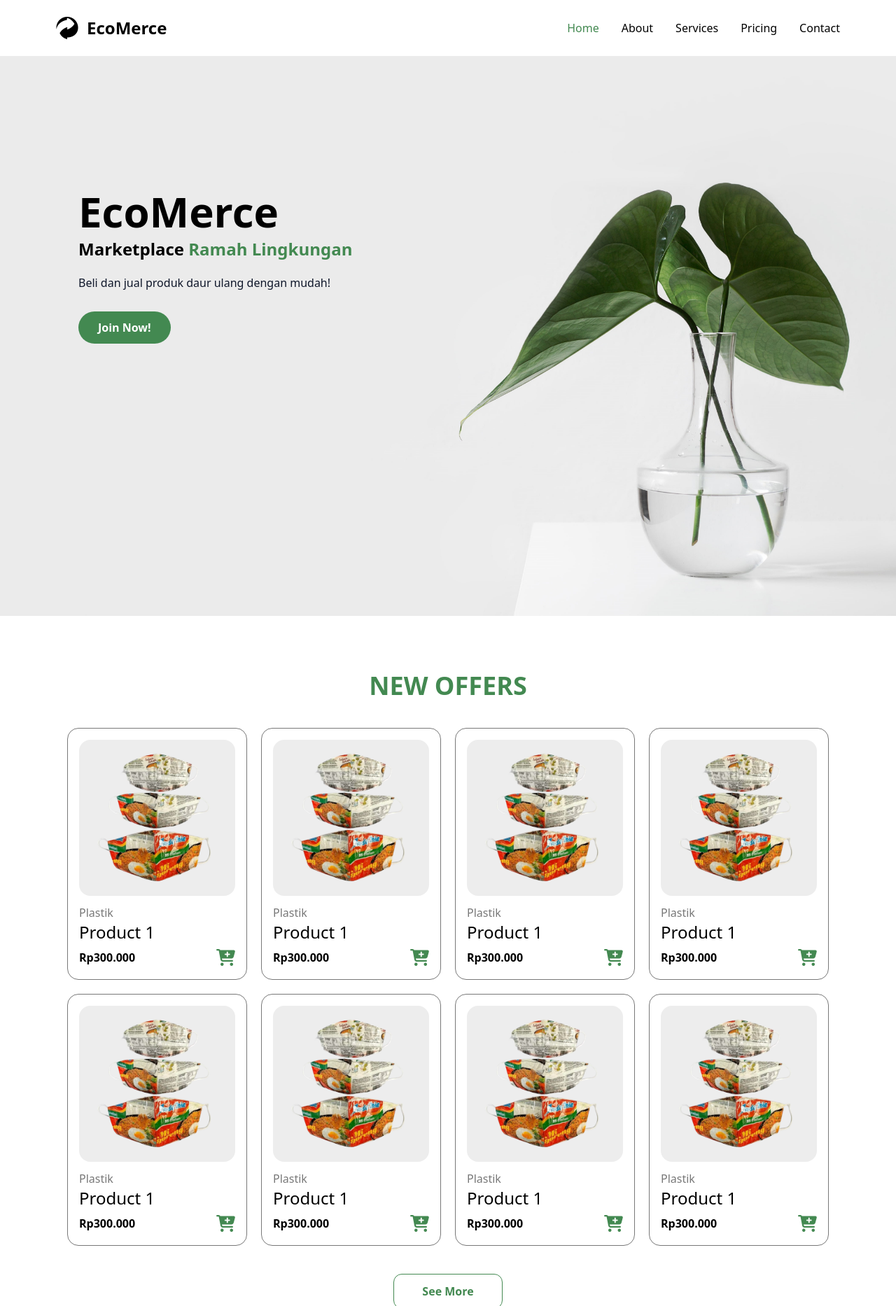
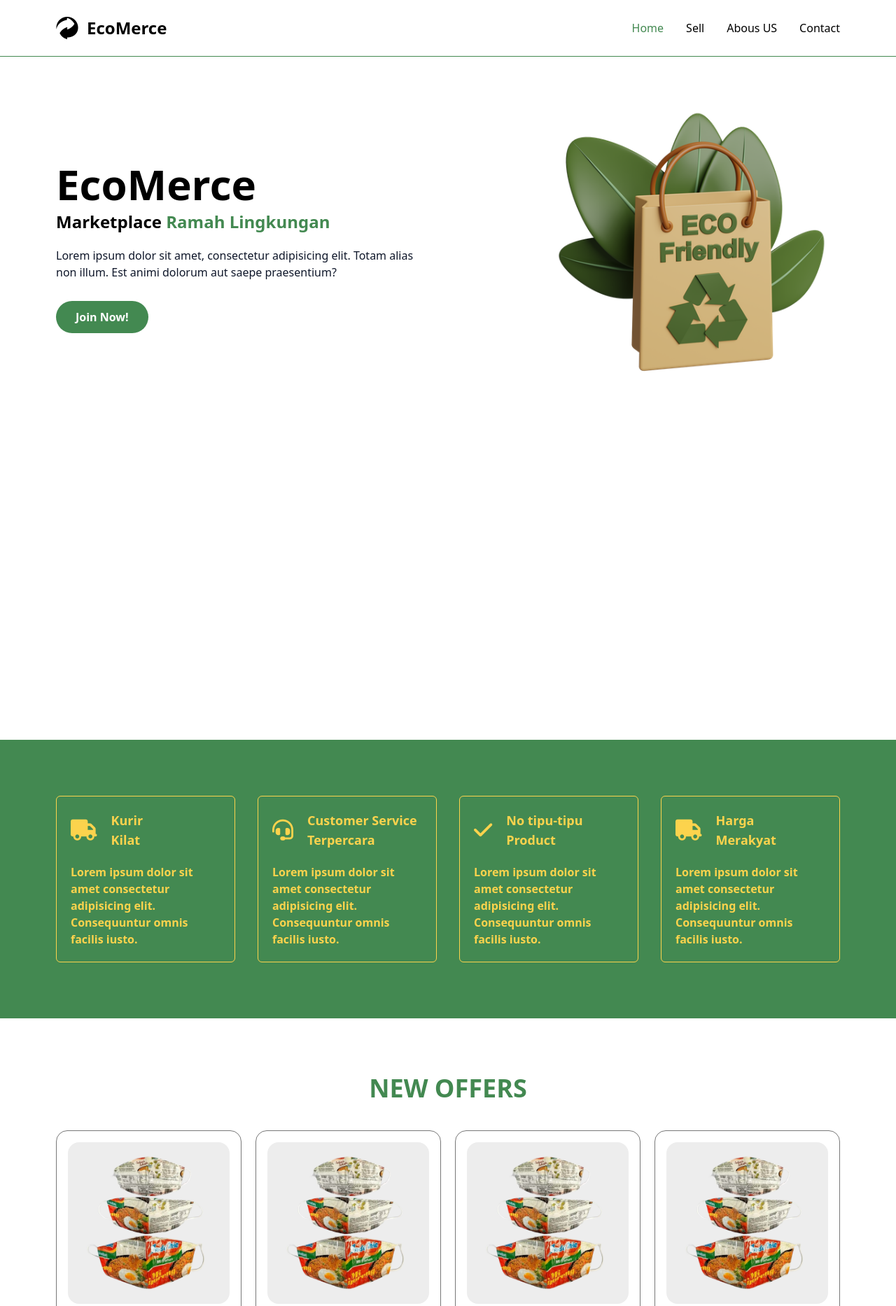
Before and after one commit to tegupraditya/UAS_WEB, a website: page index.html in a window 1280 px wide. Shown: the top 1866 px of the page at 70% size. Drawn offline with Linux system fonts and the light colour scheme.

Commit message:
add & update section: home, services

```diff
--- a/index.html
+++ b/index.html
@@ -1,15 +1,17 @@
 <!DOCTYPE html>
 <html lang="en">
-
   <head>
     <meta charset="UTF-8" />
     <meta name="viewport" content="width=device-width, initial-scale=1.0" />
     <link href="/dist/output.css" rel="stylesheet" />
-  <link rel="stylesheet" href="https://cdnjs.cloudflare.com/ajax/libs/font-awesome/6.5.2/css/all.min.css" />
+    <link
+      rel="stylesheet"
+      href="https://cdnjs.cloudflare.com/ajax/libs/font-awesome/6.5.2/css/all.min.css"
+    />
     <title>EcoMerce</title>
     <style>
       .bg-home {
-      background-image: url("/src/assets/img/landing-page.jpg");
+        background-image: url("/src/assets/img/bg-landing-page.jpg");
         background-size: cover;
         background-position: center;
       }
@@ -17,59 +19,97 @@
   </head>
 
   <body>
-
     <!-- Navbar Start -->
-  <nav class="sticky top-0 z-50 bg-white border-gray-200 dark:bg-gray-900">
-    <div class="max-w-screen-xl flex flex-wrap items-center justify-between mx-auto p-6 px-20">
-      <a href="https://flowbite.com/" class="flex items-center space-x-3 rtl:space-x-reverse">
-        <img src="/src/assets/img/logo.png" class="h-8 text-primary" alt="Flowbite Logo" />
-        <span class="self-center text-2xl font-bold whitespace-nowrap">EcoMerce</span>
+    <nav
+      class="sticky top-0 z-50 border-b bg-white border-primary dark:bg-gray-900"
+    >
+      <div
+        class="max-w-screen-xl flex flex-wrap items-center justify-between mx-auto p-6 md:px-8 lg:px-20"
+      >
+        <a
+          href="https://flowbite.com/"
+          class="flex items-center space-x-3 rtl:space-x-reverse"
+        >
+          <img
+            src="/src/assets/img/logo.png"
+            class="h-8 text-primary"
+            alt="Flowbite Logo"
+          />
+          <span class="self-center text-2xl font-bold whitespace-nowrap"
+            >EcoMerce</span
+          >
         </a>
-      <button data-collapse-toggle="navbar-default" type="button"
+        <button
+          data-collapse-toggle="navbar-default"
+          type="button"
           class="inline-flex items-center p-2 w-10 h-10 justify-center text-sm text-primary rounded-lg md:hidden hover:bg-gray-100 focus:outline-none focus:ring-2 focus:ring-gray-200 dark:text-primary dark:hover:bg-gray-700 dark:focus:ring-gray-600"
-        aria-controls="navbar-default" aria-expanded="false">
+          aria-controls="navbar-default"
+          aria-expanded="false"
+        >
           <span class="sr-only">Open main menu</span>
-        <svg class="w-5 h-5" aria-hidden="true" xmlns="http://www.w3.org/2000/svg" fill="none" viewBox="0 0 17 14">
-          <path stroke="currentColor" stroke-linecap="round" stroke-linejoin="round" stroke-width="2"
-            d="M1 1h15M1 7h15M1 13h15" />
+          <svg
+            class="w-5 h-5"
+            aria-hidden="true"
+            xmlns="http://www.w3.org/2000/svg"
+            fill="none"
+            viewBox="0 0 17 14"
+          >
+            <path
+              stroke="currentColor"
+              stroke-linecap="round"
+              stroke-linejoin="round"
+              stroke-width="2"
+              d="M1 1h15M1 7h15M1 13h15"
+            />
           </svg>
         </button>
         <div class="hidden w-full md:block md:w-auto" id="navbar-default">
           <ul
-          class="font-medium flex flex-col p-4 md:p-0 mt-4 border border-gray-100 rounded-lg bg-gray-50 md:flex-row md:space-x-8 rtl:space-x-reverse md:mt-0 md:border-0 md:bg-white dark:bg-gray-800 md:dark:bg-gray-900 dark:border-gray-700">
+            class="font-medium flex flex-col p-4 md:p-0 mt-4 border border-gray-100 rounded-lg bg-gray-50 md:flex-row md:space-x-8 rtl:space-x-reverse md:mt-0 md:border-0 md:bg-white dark:bg-gray-800 md:dark:bg-gray-900 dark:border-gray-700"
+          >
             <li>
-            <a href="#" class="block py-2 px-3 text-primary bg-transparent rounded md:p-0" aria-current="page">Home</a>
+              <a
+                href="#"
+                class="block py-2 px-3 text-primary bg-transparent rounded md:p-0"
+                aria-current="page"
+                >Home</a
+              >
             </li>
             <li>
-            <a href="#"
-              class="block py-2 px-3 rounded hover:bg-gray-100 md:hover:bg-transparent md:border-0 md:hover:text-primary md:p-0">About</a>
+              <a
+                href="#"
+                class="block py-2 px-3 rounded hover:bg-gray-100 md:hover:bg-transparent md:border-0 md:hover:text-primary md:p-0"
+                >Sell</a
+              >
             </li>
             <li>
-            <a href="#"
-              class="block py-2 px-3 rounded hover:bg-gray-100 md:hover:bg-transparent md:border-0 md:hover:text-primary md:p-0">Services</a>
+              <a
+                href="#"
+                class="block py-2 px-3 rounded hover:bg-gray-100 md:hover:bg-transparent md:border-0 md:hover:text-primary md:p-0"
+                >Abous US</a
+              >
             </li>
             <li>
-            <a href="#"
-              class="block py-2 px-3 rounded hover:bg-gray-100 md:hover:bg-transparent md:border-0 md:hover:text-primary md:p-0">Pricing</a>
-          </li>
-          <li>
-            <a href="#"
-              class="block py-2 px-3 rounded hover:bg-gray-100 md:hover:bg-transparent md:border-0 md:hover:text-primary md:p-0">Contact</a>
+              <a
+                href="#"
+                class="block py-2 px-3 rounded hover:bg-gray-100 md:hover:bg-transparent md:border-0 md:hover:text-primary md:p-0"
+                >Contact</a
+              >
             </li>
           </ul>
         </div>
       </div>
     </nav>
-
     <!-- Navbar End -->
 
-
     <!-- Hero Section Start -->
-  <section class="pt-48 px-4 md:px-8 lg:px-20 bg-home h-screen" id="home">
+    <section
+      class="pt-14 mb-16 lg:mb-0 px-4 md:px-8 lg:px-16 h-screen"
+      id="home"
+    >
       <div class="container mx-auto">
-      <div class="flex flex-wrap">
-        <div class="w-full self-center px-4">
-
+        <div class="flex flex-wrap gap-5 lg:flex-nowrap justify-center">
+          <div class="w-full self-center mb-10 lg:mb-0">
             <!-- Judul -->
             <h1 class="text-6xl font-bold mb-2">EcoMerce</h1>
 
@@ -78,29 +118,124 @@
               Marketplace <span class="text-primary">Ramah Lingkungan</span>
             </h2>
             <p class="font-medium mb-10 text-slate-900">
-            Beli dan jual produk daur ulang dengan mudah!
+              Lorem ipsum dolor sit amet, consectetur adipisicing elit. Totam
+              alias <br> non illum. Est animi dolorum aut saepe praesentium?
             </p>
 
             <!-- Button Join Now -->
-          <a href="#"
-            class="text-base font-semibold text-white bg-primary py-3 px-7 rounded-full hover:shadow-lg hover:bg-green-700 hover:opacity-80 transition duration-300 mr-4">Join
-            Now!</a>
+            <a
+              href="#"
+              class="text-base font-semibold text-white bg-primary py-3 px-7 rounded-full hover:shadow-lg hover:bg-green-700 hover:opacity-80 transition duration-300 mr-4"
+              >Join Now!</a
+            >
+          </div>
+          <div>
+            <img
+              class="lg:w-bagSize mx-auto"
+              src="/src/assets/img/bag-recyclee.png"
+              alt=""
+            />
           </div>
         </div>
       </div>
     </section>
     <!-- Hero Section End -->
 
+    <!-- ~~~~~~~~ Services Start ~~~~~~~~ -->
+    <section id="services" class="text-yellowGold bg-primary mt-44 py-20">
+      <div
+        class="container lg:px-20 grid gap-8 grid-cols-1 md:grid-cols-2 lg:grid-cols-3 xl:grid-cols-4"
+      >
+        <!-- Card 1 -->
+        <div
+          class="border border-yellowGold p-5 cursor-pointer rounded-md hover:shadow-2xl hover:-translate-y-1 duration-300 space-y-5"
+        >
+          <div class="flex items-center gap-5">
+            <i
+              class="fa-solid fa-truck text-yellowGold text-xl md:text-2xl xl:text-3xl"
+            ></i>
+            <p class="md:text-lg font-bold">
+              Kurir <br />
+              Kilat
+            </p>
+          </div>
+          <div class="font-semibold">
+            Lorem ipsum dolor sit amet consectetur adipisicing elit.
+            Consequuntur omnis facilis iusto.
+          </div>
+        </div>
+
+        <!-- Card 2 -->
+        <div
+          class="border border-yellowGold p-5 cursor-pointer rounded-md hover:shadow-2xl hover:-translate-y-1 duration-300 space-y-5"
+        >
+          <div class="flex items-center gap-5">
+            <i
+              class="fa-solid fa-headset text-yellowGold text-xl md:text-2xl xl:text-3xl"
+            ></i>
+            <p class="md:text-lg font-bold">
+              Customer Service <br />
+              Terpercara
+            </p>
+          </div>
+          <div class="font-semibold">
+            Lorem ipsum dolor sit amet consectetur adipisicing elit.
+            Consequuntur omnis facilis iusto.
+          </div>
+        </div>
+
+        <!-- Card 3 -->
+        <div
+          class="border border-yellowGold p-5 cursor-pointer rounded-md hover:shadow-2xl hover:-translate-y-1 duration-300 space-y-5"
+        >
+          <div class="flex items-center gap-5">
+            <i
+              class="fa-solid fa-check text-yellowGold text-xl md:text-2xl xl:text-3xl"
+            ></i>
+            <p class="md:text-lg font-bold">
+              No tipu-tipu <br />
+              Product
+            </p>
+          </div>
+          <div class="font-semibold">
+            Lorem ipsum dolor sit amet consectetur adipisicing elit.
+            Consequuntur omnis facilis iusto.
+          </div>
+        </div>
+
+        <!-- Card 4 -->
+        <div
+          class="border border-yellowGold p-5 cursor-pointer rounded-md hover:shadow-2xl hover:-translate-y-1 duration-300 space-y-5"
+        >
+          <div class="flex items-center gap-5">
+            <i
+              class="fa-solid fa-truck text-yellowGold text-xl md:text-2xl xl:text-3xl"
+            ></i>
+            <p class="md:text-lg font-bold">
+              Harga <br />
+              Merakyat
+            </p>
+          </div>
+          <div class="font-semibold">
+            Lorem ipsum dolor sit amet consectetur adipisicing elit.
+            Consequuntur omnis facilis iusto.
+          </div>
+        </div>
+      </div>
+    </section>
+    <!-- ~~~~~~~~ Services End ~~~~~~~~ -->
+
     <!-- New Offers Start -->
-  <section class="pt-20 md:px-8 lg:px-24" id="new-offers">
-    <h1 class="font-bold text-4xl text-center mb-10 uppercase text-primary">New Offers</h1>
+    <section class="pt-20 md:px-8 lg:px-20" id="new-offers">
+      <h1 class="font-bold text-4xl text-center mb-10 uppercase text-primary">
+        New Offers
+      </h1>
       <div class="mt-4 grid grid-cols-1 md:grid-cols-4 gap-5">
-
         <!-- Product 1 -->
         <div class="border border-borderColor p-4 rounded-2xl">
           <!-- Image product -->
           <div class="p-2 bg-bgColor flex justify-center rounded-2xl">
-          <img src="/src/assets/img/product/product1-removebg.png" alt="">
+            <img src="/src/assets/img/product/product1-removebg.png" alt="" />
           </div>
 
           <!-- Title -->
@@ -113,15 +248,18 @@
           <div class="mt-2 flex justify-between">
             <p class="font-bold">Rp300.000</p>
             <div class="flex justify-center">
-            <a href="#"><i class="fa-solid fa-cart-plus text-primary text-2xl"></i></a>
+              <a href="#"
+                ><i class="fa-solid fa-cart-plus text-primary text-2xl"></i
+              ></a>
             </div>
           </div>
         </div>
+
         <!-- Product 2 -->
         <div class="border border-borderColor p-4 rounded-2xl">
           <!-- Image product -->
           <div class="p-2 bg-bgColor flex justify-center rounded-2xl">
-          <img src="/src/assets/img/product/product1-removebg.png" alt="">
+            <img src="/src/assets/img/product/product1-removebg.png" alt="" />
           </div>
 
           <!-- Title -->
@@ -134,7 +272,9 @@
           <div class="mt-2 flex justify-between">
             <p class="font-bold">Rp300.000</p>
             <div class="flex justify-center">
-            <a href="#"><i class="fa-solid fa-cart-plus text-primary text-2xl"></i></a>
+              <a href="#"
+                ><i class="fa-solid fa-cart-plus text-primary text-2xl"></i
+              ></a>
             </div>
           </div>
         </div>
@@ -143,7 +283,7 @@
         <div class="border border-borderColor p-4 rounded-2xl">
           <!-- Image product -->
           <div class="p-2 bg-bgColor flex justify-center rounded-2xl">
-          <img src="/src/assets/img/product/product1-removebg.png" alt="">
+            <img src="/src/assets/img/product/product1-removebg.png" alt="" />
           </div>
 
           <!-- Title -->
@@ -156,7 +296,9 @@
           <div class="mt-2 flex justify-between">
             <p class="font-bold">Rp300.000</p>
             <div class="flex justify-center">
-            <a href="#"><i class="fa-solid fa-cart-plus text-primary text-2xl"></i></a>
+              <a href="#"
+                ><i class="fa-solid fa-cart-plus text-primary text-2xl"></i
+              ></a>
             </div>
           </div>
         </div>
@@ -165,7 +307,7 @@
         <div class="border border-borderColor p-4 rounded-2xl">
           <!-- Image product -->
           <div class="p-2 bg-bgColor flex justify-center rounded-2xl">
-          <img src="/src/assets/img/product/product1-removebg.png" alt="">
+            <img src="/src/assets/img/product/product1-removebg.png" alt="" />
           </div>
 
           <!-- Title -->
@@ -178,7 +320,9 @@
           <div class="mt-2 flex justify-between">
             <p class="font-bold">Rp300.000</p>
             <div class="flex justify-center">
-            <a href="#"><i class="fa-solid fa-cart-plus text-primary text-2xl"></i></a>
+              <a href="#"
+                ><i class="fa-solid fa-cart-plus text-primary text-2xl"></i
+              ></a>
             </div>
           </div>
         </div>
@@ -187,7 +331,7 @@
         <div class="border border-borderColor p-4 rounded-2xl">
           <!-- Image product -->
           <div class="p-2 bg-bgColor flex justify-center rounded-2xl">
-          <img src="/src/assets/img/product/product1-removebg.png" alt="">
+            <img src="/src/assets/img/product/product1-removebg.png" alt="" />
           </div>
 
           <!-- Title -->
@@ -200,7 +344,9 @@
           <div class="mt-2 flex justify-between">
             <p class="font-bold">Rp300.000</p>
             <div class="flex justify-center">
-            <a href="#"><i class="fa-solid fa-cart-plus text-primary text-2xl"></i></a>
+              <a href="#"
+                ><i class="fa-solid fa-cart-plus text-primary text-2xl"></i
+              ></a>
             </div>
           </div>
         </div>
@@ -209,7 +355,7 @@
         <div class="border border-borderColor p-4 rounded-2xl">
           <!-- Image product -->
           <div class="p-2 bg-bgColor flex justify-center rounded-2xl">
-          <img src="/src/assets/img/product/product1-removebg.png" alt="">
+            <img src="/src/assets/img/product/product1-removebg.png" alt="" />
           </div>
 
           <!-- Title -->
@@ -222,7 +368,9 @@
           <div class="mt-2 flex justify-between">
             <p class="font-bold">Rp300.000</p>
             <div class="flex justify-center">
-            <a href="#"><i class="fa-solid fa-cart-plus text-primary text-2xl"></i></a>
+              <a href="#"
+                ><i class="fa-solid fa-cart-plus text-primary text-2xl"></i
+              ></a>
             </div>
           </div>
         </div>
@@ -231,7 +379,7 @@
         <div class="border border-borderColor p-4 rounded-2xl">
           <!-- Image product -->
           <div class="p-2 bg-bgColor flex justify-center rounded-2xl">
-          <img src="/src/assets/img/product/product1-removebg.png" alt="">
+            <img src="/src/assets/img/product/product1-removebg.png" alt="" />
           </div>
 
           <!-- Title -->
@@ -244,7 +392,9 @@
           <div class="mt-2 flex justify-between">
             <p class="font-bold">Rp300.000</p>
             <div class="flex justify-center">
-            <a href="#"><i class="fa-solid fa-cart-plus text-primary text-2xl"></i></a>
+              <a href="#"
+                ><i class="fa-solid fa-cart-plus text-primary text-2xl"></i
+              ></a>
             </div>
           </div>
         </div>
@@ -253,7 +403,7 @@
         <div class="border border-borderColor p-4 rounded-2xl">
           <!-- Image product -->
           <div class="p-2 bg-bgColor flex justify-center rounded-2xl">
-          <img src="/src/assets/img/product/product1-removebg.png" alt="">
+            <img src="/src/assets/img/product/product1-removebg.png" alt="" />
           </div>
 
           <!-- Title -->
@@ -266,7 +416,9 @@
           <div class="mt-2 flex justify-between">
             <p class="font-bold">Rp300.000</p>
             <div class="flex justify-center">
-            <a href="#"><i class="fa-solid fa-cart-plus text-primary text-2xl"></i></a>
+              <a href="#"
+                ><i class="fa-solid fa-cart-plus text-primary text-2xl"></i
+              ></a>
             </div>
           </div>
         </div>
@@ -274,22 +426,17 @@
       </div>
 
       <div class="flex justify-center mt-10">
-      <a href="#"
-        class="text-base font-semibold text-primary border-primary bg-white py-3 px-10 rounded-xl hover:shadow-lg hover:bg-green-700 hover:text-white hover:opacity-80 transition duration-300"
-        style="border: 1px solid #438951;">See More</a>
+        <a
+          href="#"
+          class="text-base font-semibold text-primary border-primary bg-white py-3 px-10 rounded-xl hover:shadow-lg hover:bg-green-700 hover:text-white hover:opacity-80 transition duration-300 space-y-5"
+          style="border: 1px solid #438951"
+          >See More</a
+        >
       </div>
-
     </section>
     <!-- New Offers End -->
 
-  <div class="pt-32"></div>
-
-  <!-- Placeholder Start -->
-  <!-- Placeholder End -->
-
     <!-- Featured in Start -->
     <!-- Featured in End -->
-
   </body>
-
 </html>
--- a/tailwind.config.js
+++ b/tailwind.config.js
@@ -11,10 +11,14 @@ module.exports = {
         primary: '#438951',
         borderColor: '#787878',
         bgColor: '#EDEDED',
+        yellowGold: '#fcd34d',
       },
       screens: {
         '8xl': '1440px',
       },
+      width: {
+        'bagSize': "700px"
+      }
     },
   },
   plugins: [],
```
Also changed, not shown: dist/output.css, src/assets/img/bag-recyclee.png (added), src/assets/img/bg-landing-page.jpg (renamed from src/assets/img/landing-page.jpg), src/assets/img/hero-removebg.png (added). Lines whose indentation alone changed are shown as unchanged.
